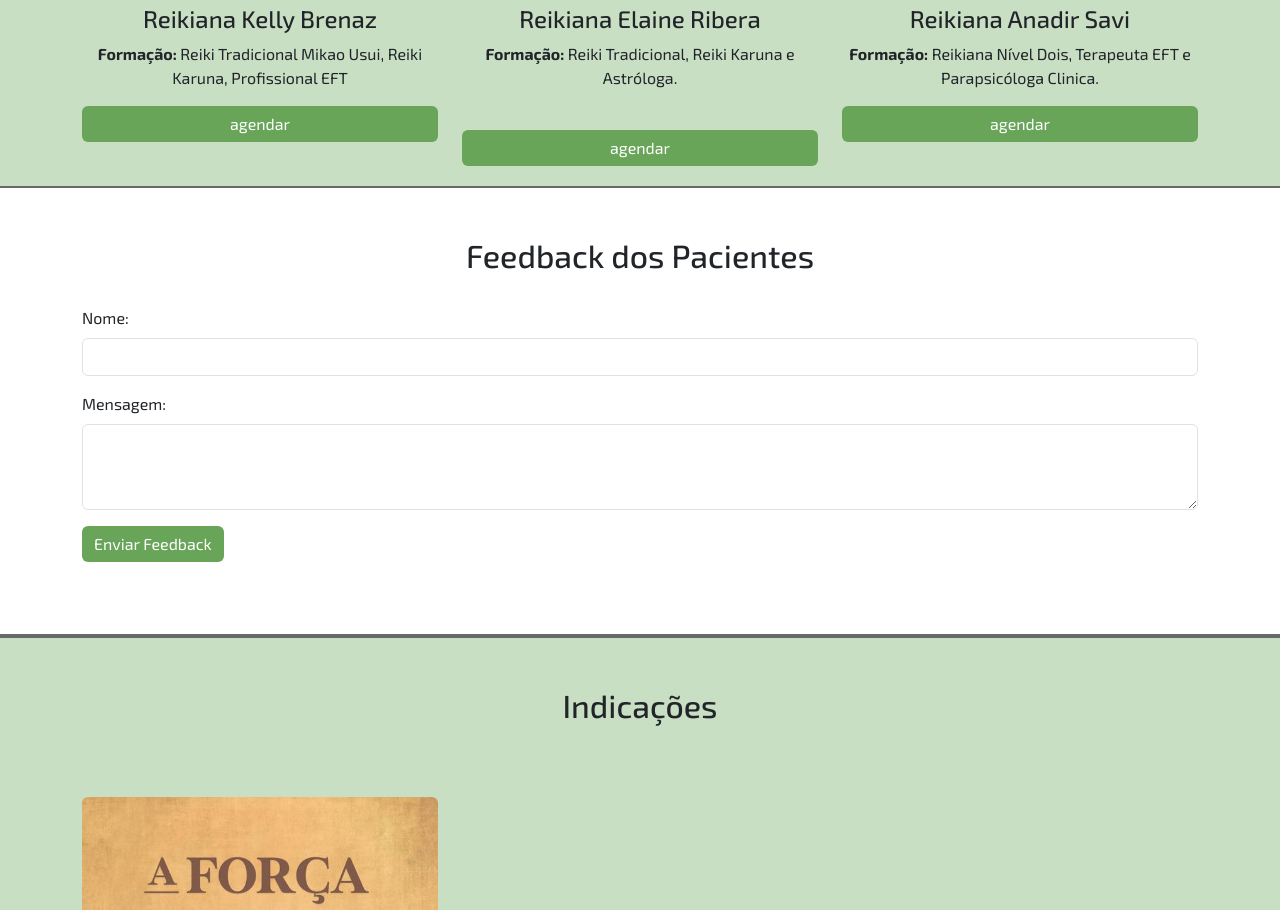
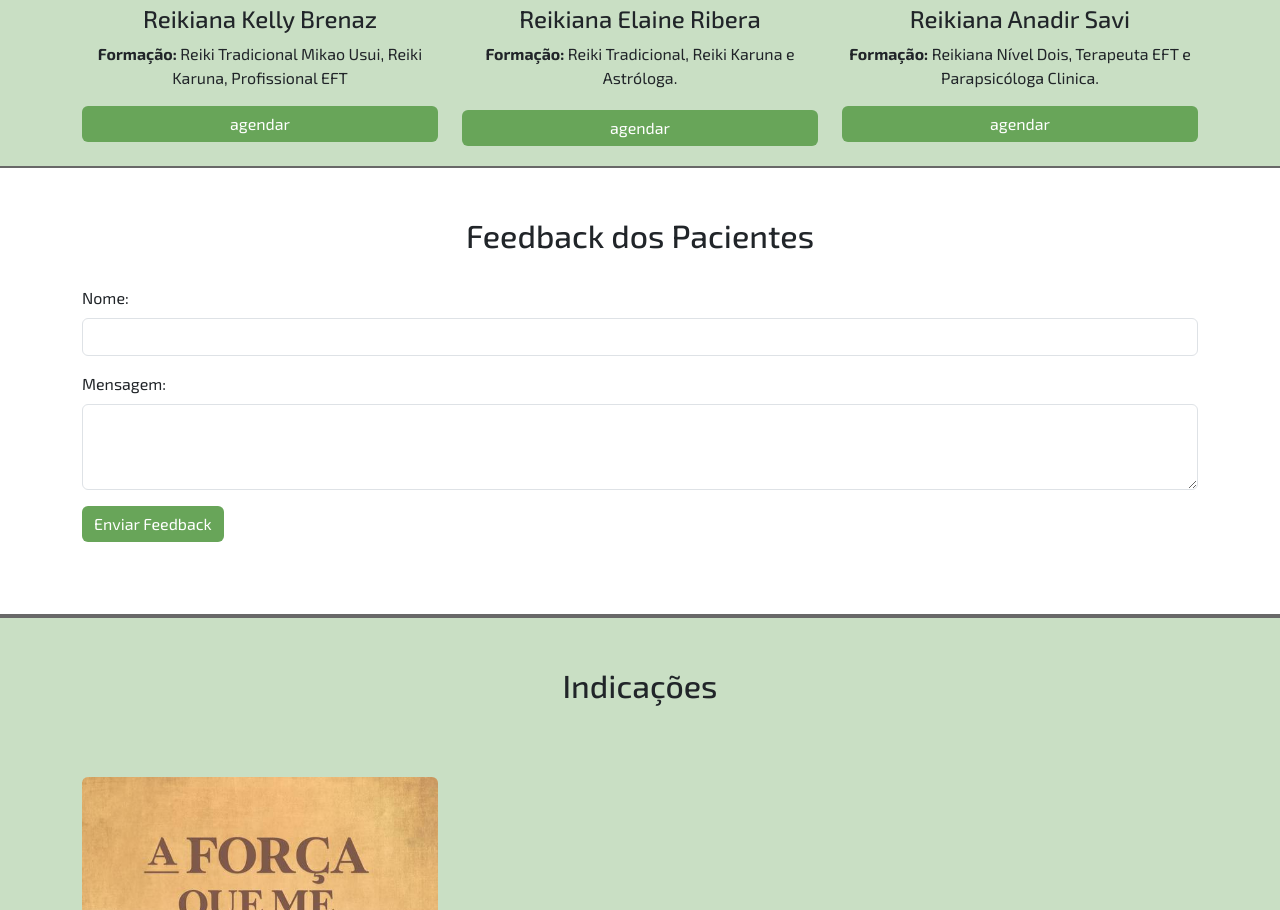
Before and after one commit to Moacyrpneto/proj_reiki, a plain HTML site: page index.html in a window 1280 px wide. Shown: the part 2180-3090 px from the top of the page. Drawn offline with nearby package versions, Linux system fonts and the light colour scheme.

Commit message:
arrumando o botao elaine

```diff
--- a/index.html
+++ b/index.html
@@ -183,7 +183,7 @@
                         <p class="text-center">
                             <strong>Formação: </strong>Reiki Tradicional, Reiki Karuna e Astróloga.
                         </p>
-                        <a href="https://wa.me/5522988389552?text=Ol%C3%A1%2C%20Estou%20vindo%20do%20site%20Reiki%20Fraterno%20e%20escolhi%20voc%C3%AA%20para%20minha%20sess%C3%A3o!" class="btn btn-custom btn-secondary d-block mx-auto" style="margin-top: 40px; margin-bottom: 20px;" type="button" target="_blank">agendar</a>
+                        <a href="https://wa.me/5522988389552?text=Ol%C3%A1%2C%20Estou%20vindo%20do%20site%20Reiki%20Fraterno%20e%20escolhi%20voc%C3%AA%20para%20minha%20sess%C3%A3o!" class="btn btn-custom btn-secondary d-block mx-auto" style="margin-top: 20px; margin-bottom: 20px;" type="button" target="_blank">agendar</a>
                     </div>
                     <div class="col-md-4">
                         <div class="photo-box">
```
